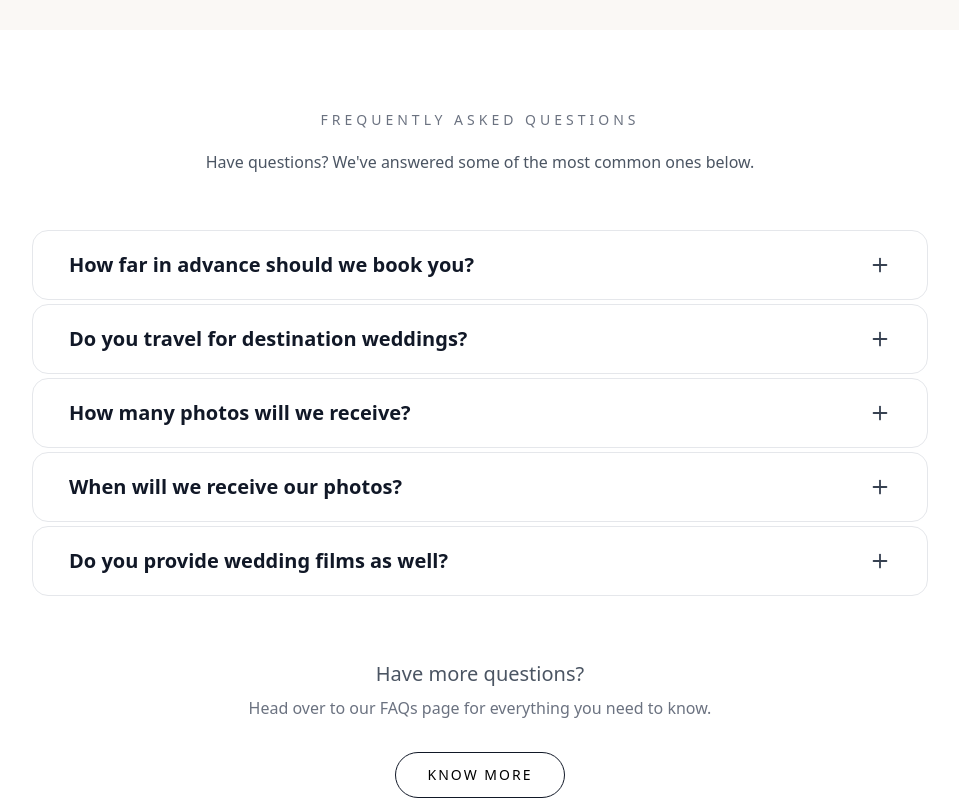
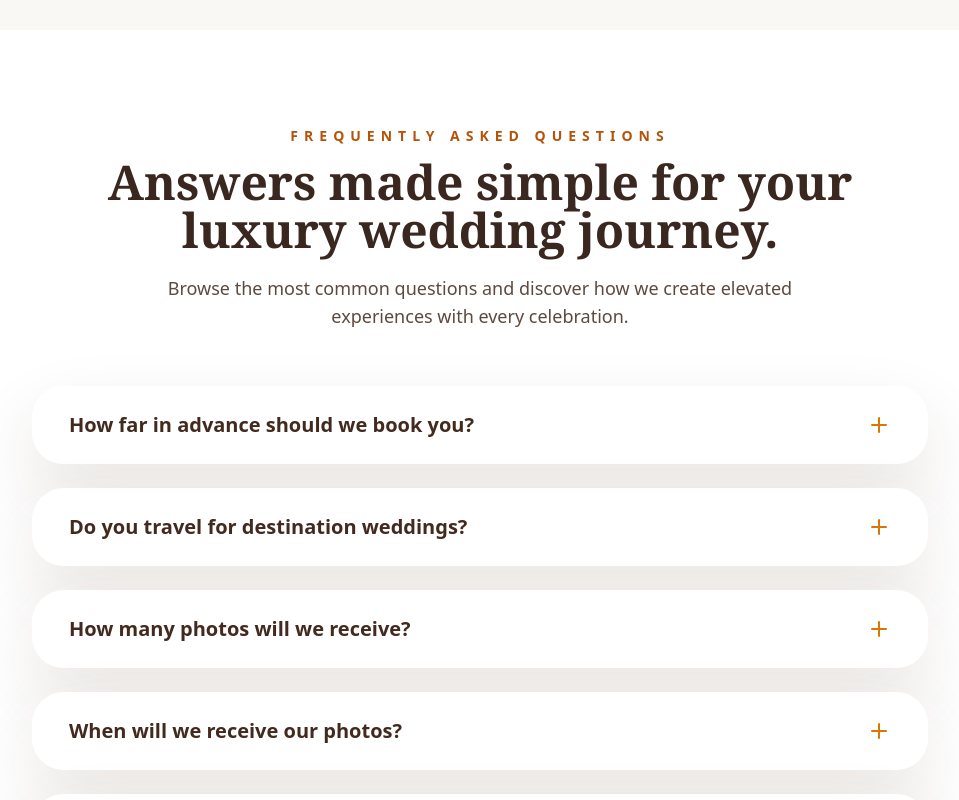
Before and after one commit to pragati111/photography-frontend, a React (Vite) app: page / in a window 1280 px wide. Shown: the part 5480-6280 px from the top of the page, without its empty margins (160-1119 px from the left). Built offline with nearby package versions, Linux system fonts and the light colour scheme; no server answers; a web font is replaced by a local one.

Commit message:
looks improved

```diff
--- a/src/components/FAQsection.jsx
+++ b/src/components/FAQsection.jsx
@@ -38,49 +38,52 @@ export default function FAQsection() {
   };
 
   return (
-    <section className="bg-white py-20 px-6">
+    <section className=" py-24 px-6">
       <div className="max-w-4xl mx-auto">
 
         {/* Heading */}
         <div className="text-center mb-14">
-          <p className="uppercase tracking-[4px] text-gray-500 text-sm">
+          <p className="uppercase tracking-[6px] text-amber-700 text-sm font-semibold mb-3">
             Frequently Asked Questions
           </p>
 
+          <h2 className="text-4xl md:text-5xl font-serif font-semibold text-[#3a2720] leading-tight">
+            Answers made simple for your luxury wedding journey.
+          </h2>
 
-          <p className="text-gray-600 mt-5 max-w-2xl mx-auto">
-            Have questions? We've answered some of the most common ones below.
+          <p className="text-[#5d4a3f] mt-5 max-w-2xl mx-auto text-base md:text-lg leading-8">
+            Browse the most common questions and discover how we create elevated experiences with every celebration.
           </p>
         </div>
 
         {/* FAQ List */}
-        <div className="space-y-1">
+        <div className="space-y-6">
           {faqs.map((faq, index) => {
             const isOpen = activeIndex === index;
 
             return (
               <div
                 key={index}
-                className="border border-gray-200 rounded-2xl overflow-hidden transition-all duration-300"
+                className="rounded-[2rem] border border-white/70 bg-white/95 shadow-[0_32px_70px_rgba(71,41,15,0.12)] overflow-hidden transition-all duration-300"
               >
                 <button
                   onClick={() => toggleFAQ(index)}
-                  className="w-full flex items-center justify-between px-9 py-5 text-left hover:bg-gray-50 transition"
+                  className="w-full flex items-center justify-between px-9 py-6 text-left bg-white transition hover:bg-amber-50"
                 >
-                  <h3 className="text-lg md:text-xl font-semibold text-gray-900">
+                  <h3 className="text-lg md:text-xl font-semibold text-[#422a1e]">
                     {faq.question}
                   </h3>
 
-                  <div className="ml-4 flex-shrink-0">
+                  <div className="ml-4 flex-shrink-0 text-amber-600">
                     {isOpen ? (
                       <Minus
-                        size={22}
-                        className="text-gray-700 transition-transform duration-300"
+                        size={24}
+                        className="transition-transform duration-300"
                       />
                     ) : (
                       <Plus
-                        size={22}
-                        className="text-gray-700 transition-transform duration-300"
+                        size={24}
+                        className="transition-transform duration-300"
                       />
                     )}
                   </div>
@@ -94,7 +97,7 @@ export default function FAQsection() {
                   }`}
                 >
                   <div className="overflow-hidden">
-                    <div className="px-6 pb-5 text-gray-600 leading-7">
+                    <div className="px-9 pb-8 text-[#5d4a3f] leading-8 text-base md:text-lg bg-[#fff8f1] rounded-b-[2rem]">
                       {faq.answer}
                     </div>
                   </div>
@@ -105,18 +108,18 @@ export default function FAQsection() {
         </div>
 
         {/* Bottom CTA */}
-<div className="mt-16 text-center">
-  <p className="text-lg md:text-xl text-gray-600">
-    Have more questions?
+        <div className="mt-16 rounded-[2rem] bg-[#3a2720] p-10 text-center shadow-[0_30px_80px_rgba(0,0,0,0.18)]">
+          <p className="text-3xl md:text-4xl font-semibold text-[#f6e7d5] leading-tight">
+            Still curious? We’re here to answer everything.
           </p>
 
-  <p className="mt-2 text-gray-500">
-    Head over to our FAQs page for everything you need to know.
+          <p className="mt-4 text-[#d8c2a6] text-lg max-w-2xl mx-auto">
+            Explore the full FAQ collection and discover how our luxury wedding services work.
           </p>
 
           <Link
             to="/faq"
-    className="mt-8 inline-flex items-center rounded-full border border-gray-900 px-8 py-3 text-sm font-medium tracking-[2px] uppercase transition-all duration-300 hover:bg-gray-900 hover:text-white"
+            className="mt-8 inline-flex items-center justify-center rounded-full bg-amber-200 px-10 py-4 text-sm font-semibold text-[#3a2720] transition hover:bg-amber-300"
           >
             Know More
           </Link>
--- a/src/components/PremiumFooter.jsx
+++ b/src/components/PremiumFooter.jsx
@@ -11,7 +11,7 @@ const PremiumFooter = () => {
   { name: "Contact Us", path: "/contact" },
 ];
   return (
-    <footer className="bg-[#0f172a] text-slate-300 py-10 px-6 font-sans">
+    <footer className="bg-gradient-to-br from-[#0b1220] via-[#1e223b] to-[#3d2c5b] text-slate-200 py-10 px-6 font-sans">
       <div className="max-w-7xl mx-auto grid grid-cols-1 md:grid-cols-2 lg:grid-cols-4 gap-8">
 
         {/* Section 1: Contact Us */}
@@ -88,7 +88,7 @@ const PremiumFooter = () => {
           <div className="flex gap-3 text-sm">
             <MapPin size={20} className="text-blue-400 shrink-0" />
             <p className="leading-snug">
-              123 Creative Studio, <br />
+              123 Photography Studio, <br />
               Business District, Phase II, <br />
               Jaipur, RJ 302001
             </p>
@@ -99,7 +99,7 @@ const PremiumFooter = () => {
 
       {/* Tighter Bottom Copyright section */}
       <div className="max-w-7xl mx-auto mt-10 pt-6 border-t border-slate-800 text-center text-[12px] text-slate-300">
-        <p className="opacity-90">© {new Date().getFullYear()} Your Print Studio. All Rights Reserved. Unauthorized reproduction, distribution, or theft of website design and content is strictly prohibited and constitutes a punishable legal offense under the Copyright Act. </p>
+        <p className="opacity-90">© {new Date().getFullYear()} Your Photography Studio. All Rights Reserved. Unauthorized reproduction, distribution, or theft of website design and content is strictly prohibited and constitutes a punishable legal offense under the Copyright Act. </p>
       </div>
     </footer>
   );
```
Lines whose indentation alone changed are shown as unchanged.
